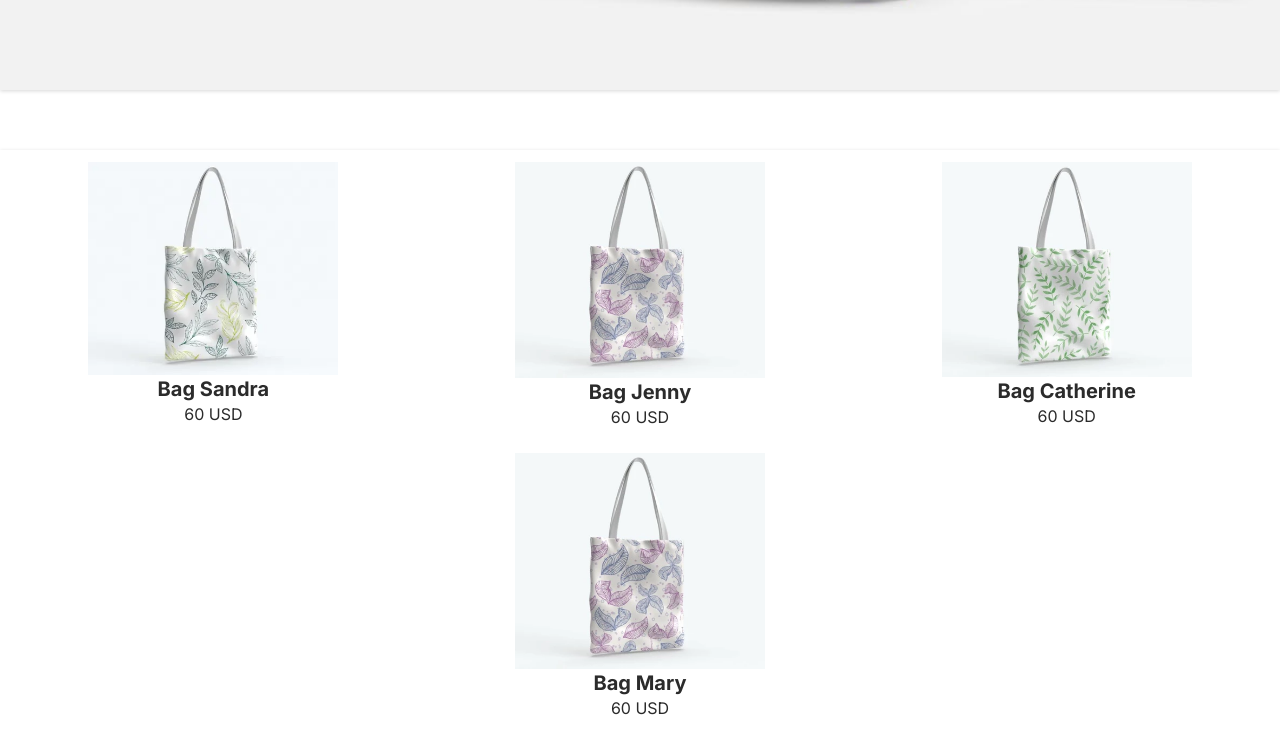
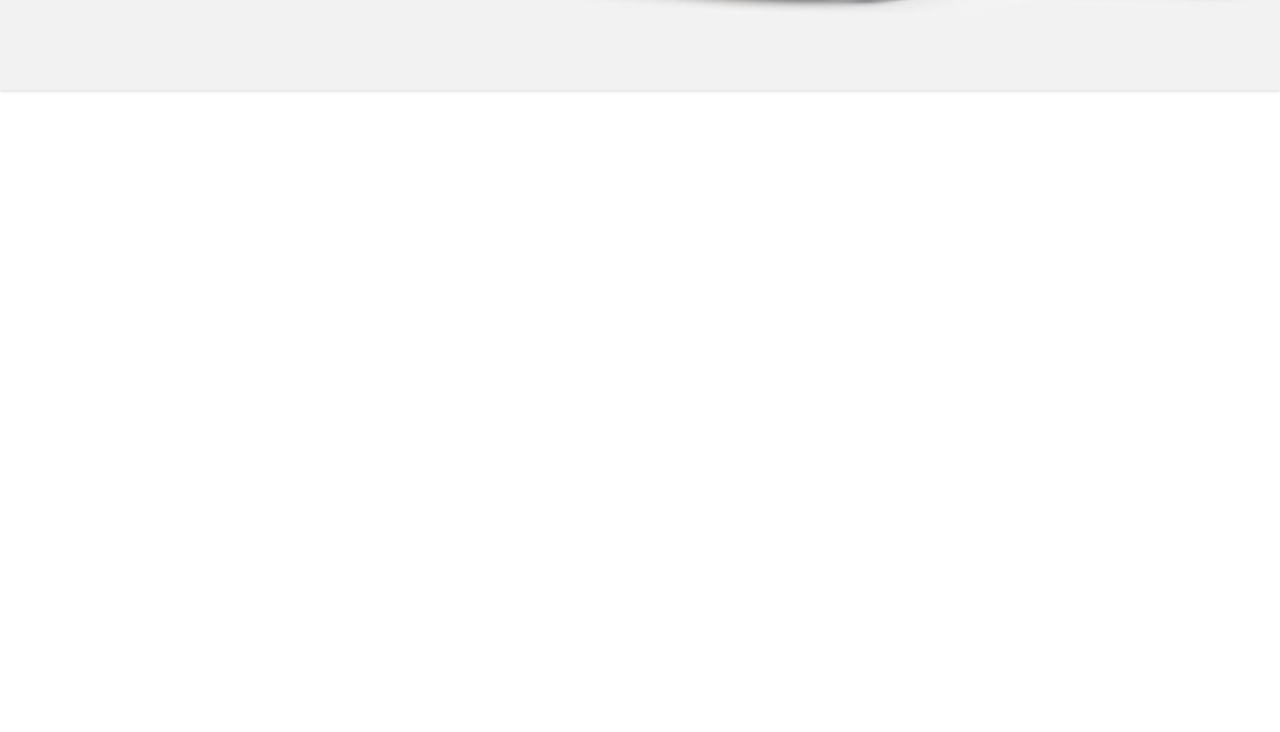
Before and after one commit to mariiandrade/projeto-bolsas, a plain HTML site: page index.html in a window 1280 px wide. Shown: the part 540-1272 px from the top of the page. After the commit the page ends 800 px from the top, so only its background shows below. Drawn offline with Linux system fonts and the light colour scheme.

```diff
--- a/index.html
+++ b/index.html
@@ -33,29 +33,7 @@
       <button>New collection</button>
     </div>
   </div>
-  <div>
-    <div class="bags">
-      <div class="bolsa">
-        <img src="imagens/bolsas/5.webp" alt="">
-        <h2>Bag Sandra</h2>
-        <p>60 USD</p>
-      </div>
-      <div class="bolsa">
-        <img src="imagens/bolsas/6.webp" alt="">
-        <h2>Bag Jenny</h2>
-        <p> 60 USD</p>
-      </div>
-      <div class="bolsa">
-        <img src="imagens/bolsas/7.webp" alt="">
-        <h2>Bag Catherine</h2>
-        <p> 60 USD</p>
-      </div>
-      <div class="bolsa">
-        <img src="imagens/bolsas/8.webp" alt="">
-        <h2>Bag Mary</h2>
-        <p> 60 USD</p>
-      </div>
-    </div>
+
 
 </body>
 
```
